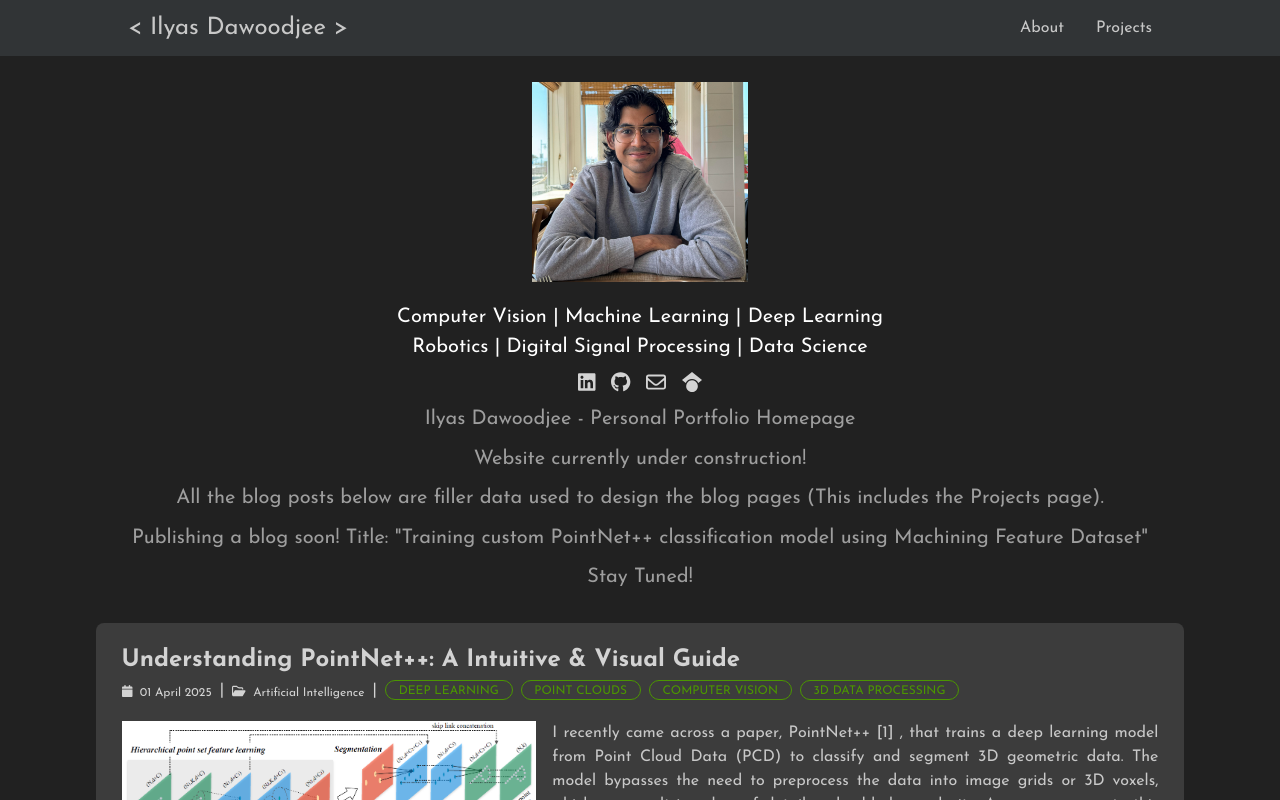
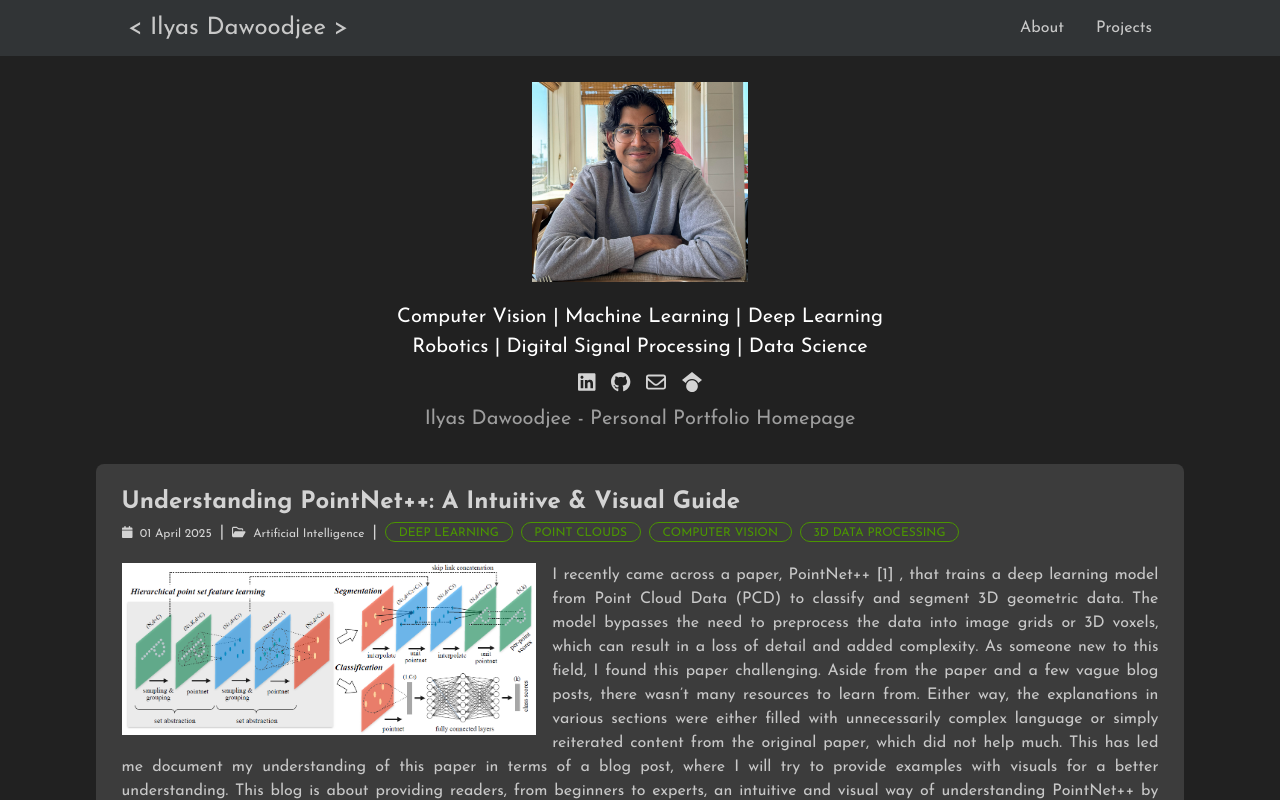
Before and after one commit to blank-ed/ilyas_dawoodjee, a React (Create React App) app: page / in a window 1280 px wide. Shown: the top 800 px of the page. Built offline with nearby package versions, Linux system fonts and the light colour scheme.

Commit message:
Updated home page

```diff
--- a/src/pages/Home.js
+++ b/src/pages/Home.js
@@ -96,10 +96,10 @@ function Home() {
           </div>
           <div className="Home_Disclaimer">
             <p>Ilyas Dawoodjee - Personal Portfolio Homepage</p>
-            <p>Website currently under construction!</p>
-            <p>All the blog posts below are filler data used to design the blog pages (This includes the Projects page).</p>
-            <p>Publishing a blog soon! Title: "Training custom PointNet++ classification model using Machining Feature Dataset"</p>
-            <p>Stay Tuned!</p>
+            {/* <p>Website currently under construction!</p> */}
+            {/* <p>All the blog posts below are filler data used to design the blog pages (This includes the Projects page).</p> */}
+            {/* <p>Publishing a blog soon! Title: "Training custom PointNet++ classification model using Machining Feature Dataset"</p> */}
+            {/* <p>Stay Tuned!</p> */}
           </div>
         </div>
         {currentPosts.map((data, index) => (
```
